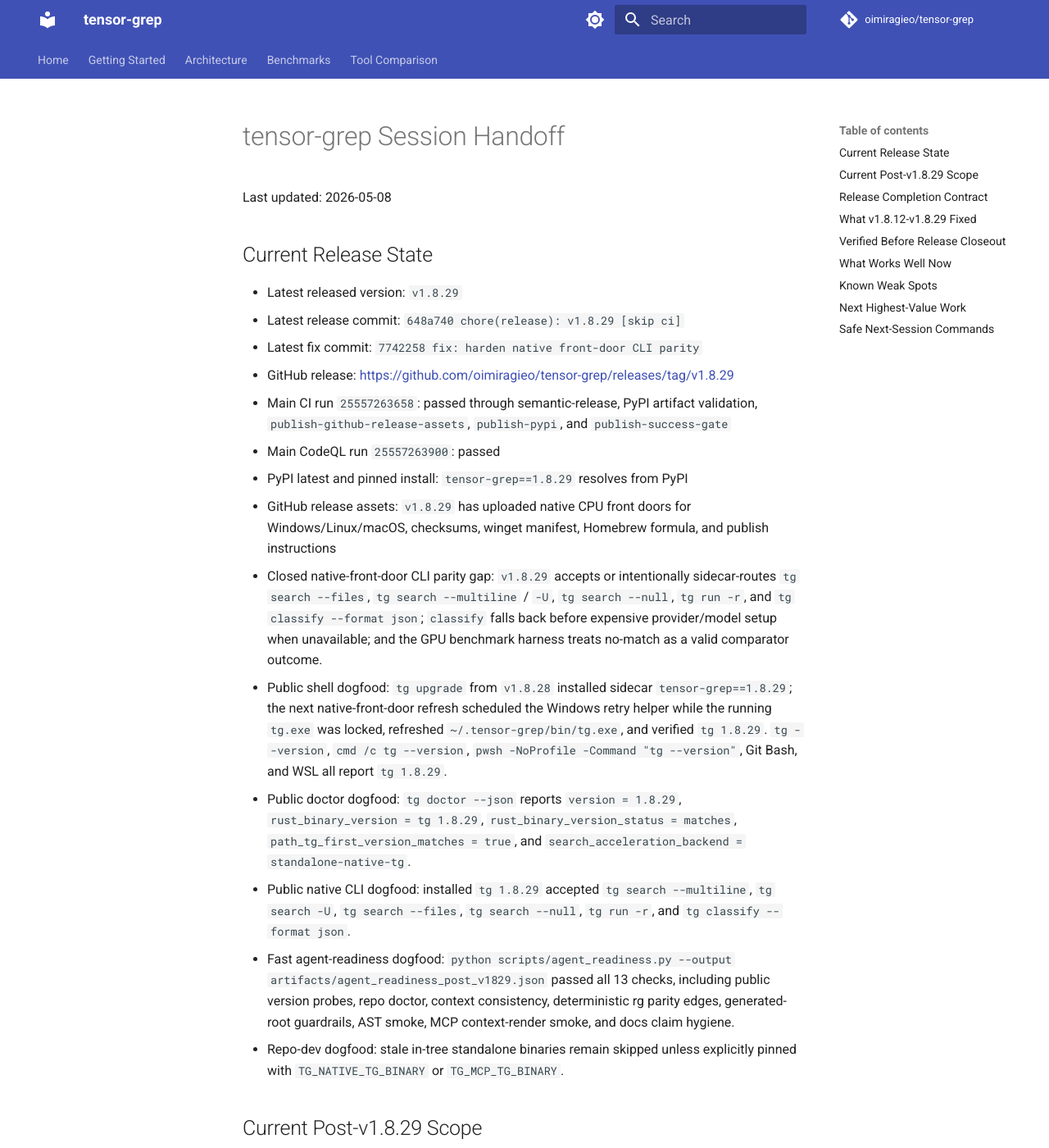
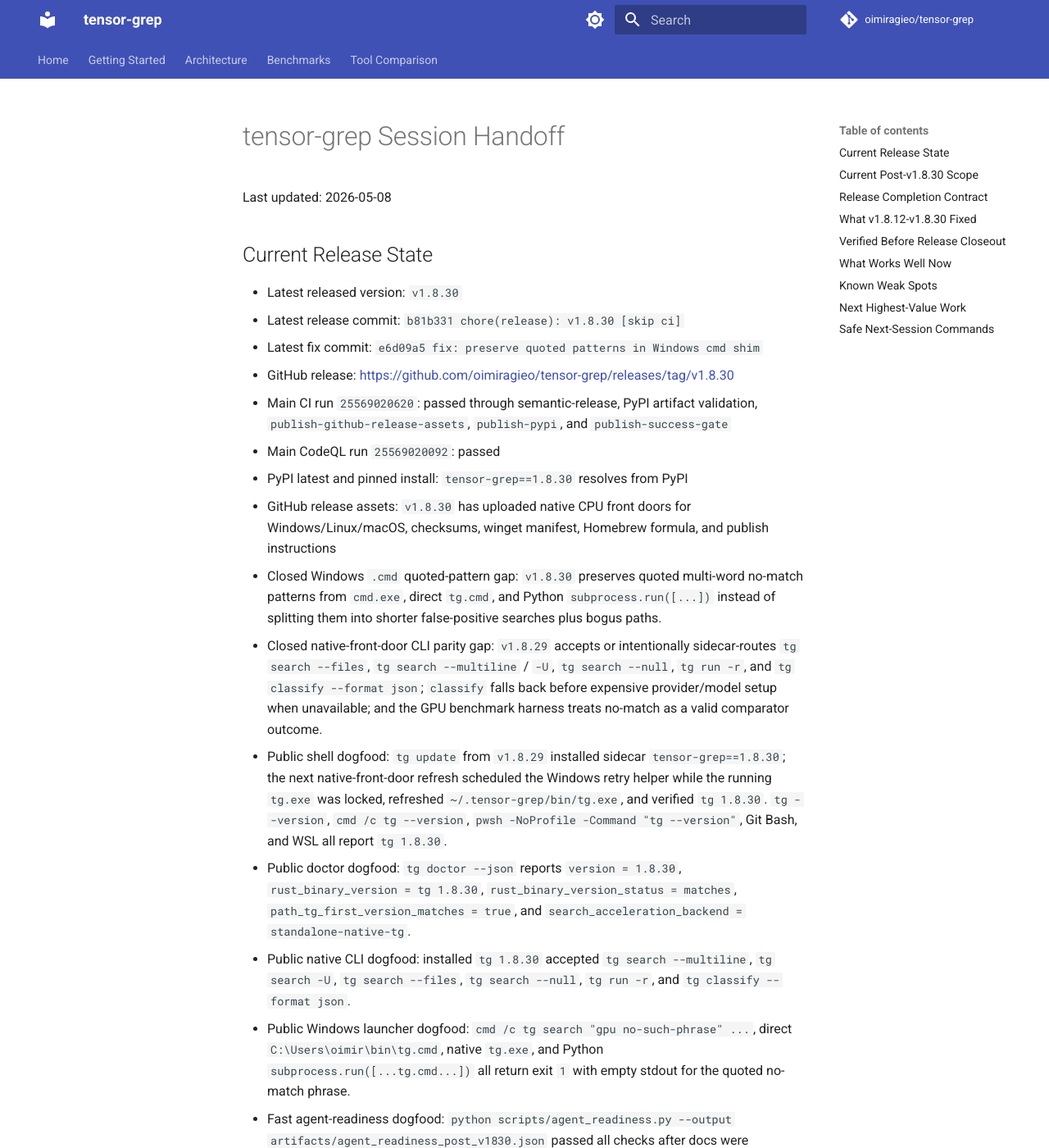
Before and after one commit to oimiragieo/tensor-grep, an MkDocs documentation site: the page built from docs/SESSION_HANDOFF.md, in a window 1280 px wide and 1400 px high. Shown: the whole window at 82% size. Built offline with MkDocs 1.6.1 and Material for MkDocs 9.7.7, drawn with Linux system fonts in a browser that asks for light colours; comment, search, counter and statistics services are not loaded; some of the changed text lies outside the part shown.

Commit message:
docs: update v1.8.30 release handoff

```diff
--- a/docs/SESSION_HANDOFF.md
+++ b/docs/SESSION_HANDOFF.md
@@ -4,26 +4,28 @@
 
 ## Current Release State
 
-- Latest released version: `v1.8.29`
-- Latest release commit: `648a740 chore(release): v1.8.29 [skip ci]`
-- Latest fix commit: `7742258 fix: harden native front-door CLI parity`
-- GitHub release: <https://github.com/oimiragieo/tensor-grep/releases/tag/v1.8.29>
-- Main CI run `25557263658`: passed through semantic-release, PyPI artifact validation, `publish-github-release-assets`, `publish-pypi`, and `publish-success-gate`
-- Main CodeQL run `25557263900`: passed
-- PyPI latest and pinned install: `tensor-grep==1.8.29` resolves from PyPI
-- GitHub release assets: `v1.8.29` has uploaded native CPU front doors for Windows/Linux/macOS, checksums, winget manifest, Homebrew formula, and publish instructions
+- Latest released version: `v1.8.30`
+- Latest release commit: `b81b331 chore(release): v1.8.30 [skip ci]`
+- Latest fix commit: `e6d09a5 fix: preserve quoted patterns in Windows cmd shim`
+- GitHub release: <https://github.com/oimiragieo/tensor-grep/releases/tag/v1.8.30>
+- Main CI run `25569020620`: passed through semantic-release, PyPI artifact validation, `publish-github-release-assets`, `publish-pypi`, and `publish-success-gate`
+- Main CodeQL run `25569020092`: passed
+- PyPI latest and pinned install: `tensor-grep==1.8.30` resolves from PyPI
+- GitHub release assets: `v1.8.30` has uploaded native CPU front doors for Windows/Linux/macOS, checksums, winget manifest, Homebrew formula, and publish instructions
+- Closed Windows `.cmd` quoted-pattern gap: `v1.8.30` preserves quoted multi-word no-match patterns from `cmd.exe`, direct `tg.cmd`, and Python `subprocess.run([...])` instead of splitting them into shorter false-positive searches plus bogus paths.
 - Closed native-front-door CLI parity gap: `v1.8.29` accepts or intentionally sidecar-routes `tg search --files`, `tg search --multiline` / `-U`, `tg search --null`, `tg run -r`, and `tg classify --format json`; `classify` falls back before expensive provider/model setup when unavailable; and the GPU benchmark harness treats no-match as a valid comparator outcome.
-- Public shell dogfood: `tg upgrade` from `v1.8.28` installed sidecar `tensor-grep==1.8.29`; the next native-front-door refresh scheduled the Windows retry helper while the running `tg.exe` was locked, refreshed `~/.tensor-grep/bin/tg.exe`, and verified `tg 1.8.29`. `tg --version`, `cmd /c tg --version`, `pwsh -NoProfile -Command "tg --version"`, Git Bash, and WSL all report `tg 1.8.29`.
-- Public doctor dogfood: `tg doctor --json` reports `version = 1.8.29`, `rust_binary_version = tg 1.8.29`, `rust_binary_version_status = matches`, `path_tg_first_version_matches = true`, and `search_acceleration_backend = standalone-native-tg`.
-- Public native CLI dogfood: installed `tg 1.8.29` accepted `tg search --multiline`, `tg search -U`, `tg search --files`, `tg search --null`, `tg run -r`, and `tg classify --format json`.
-- Fast agent-readiness dogfood: `python scripts/agent_readiness.py --output artifacts/agent_readiness_post_v1829.json` passed all 13 checks, including public version probes, repo doctor, context consistency, deterministic rg parity edges, generated-root guardrails, AST smoke, MCP context-render smoke, and docs claim hygiene.
+- Public shell dogfood: `tg update` from `v1.8.29` installed sidecar `tensor-grep==1.8.30`; the next native-front-door refresh scheduled the Windows retry helper while the running `tg.exe` was locked, refreshed `~/.tensor-grep/bin/tg.exe`, and verified `tg 1.8.30`. `tg --version`, `cmd /c tg --version`, `pwsh -NoProfile -Command "tg --version"`, Git Bash, and WSL all report `tg 1.8.30`.
+- Public doctor dogfood: `tg doctor --json` reports `version = 1.8.30`, `rust_binary_version = tg 1.8.30`, `rust_binary_version_status = matches`, `path_tg_first_version_matches = true`, and `search_acceleration_backend = standalone-native-tg`.
+- Public native CLI dogfood: installed `tg 1.8.30` accepted `tg search --multiline`, `tg search -U`, `tg search --files`, `tg search --null`, `tg run -r`, and `tg classify --format json`.
+- Public Windows launcher dogfood: `cmd /c tg search "gpu no-such-phrase" ...`, direct `C:\Users\oimir\bin\tg.cmd`, native `tg.exe`, and Python `subprocess.run([...tg.cmd...])` all return exit `1` with empty stdout for the quoted no-match phrase.
+- Fast agent-readiness dogfood: `python scripts/agent_readiness.py --output artifacts/agent_readiness_post_v1830.json` passed all checks after docs were synchronized, including public version probes, `public-windows-launcher-quoted-patterns`, repo doctor, context consistency, deterministic rg parity edges, generated-root guardrails, AST smoke, MCP context-render smoke, and docs claim hygiene.
 - Repo-dev dogfood: stale in-tree standalone binaries remain skipped unless explicitly pinned with `TG_NATIVE_TG_BINARY` or `TG_MCP_TG_BINARY`.
 
-## Current Post-v1.8.29 Scope
+## Current Post-v1.8.30 Scope
 
 Current release branch is closed. Use a new branch from `origin/main` for follow-up work. The latest docs/product merge is PR #66 `docs: define agent context capsule roadmap` at `f311469`; main CI run `25561521904` and CodeQL/dynamic main run `25561520180` passed, and semantic-release correctly skipped publishing because the change was docs-only.
 
-Active follow-up: fix the public Windows `.cmd` bridge so quoted multi-word no-match patterns from `cmd.exe`, direct `tg.cmd`, and Python `subprocess.run([...])` stay one argv item instead of producing a shorter false-positive search plus bogus paths. The fast gate now includes `public-windows-launcher-quoted-patterns`.
+The public Windows `.cmd` bridge quoted multi-word no-match follow-up shipped in `v1.8.30`. The fast gate now includes `public-windows-launcher-quoted-patterns`.
 
 The immediate `v1.8.28` native-front-door CLI parity follow-up shipped in `v1.8.29`:
 
@@ -57,7 +59,7 @@
 
 For docs/test/chore-only work, use a non-release PR title, wait for PR CI, and merge only when requested or clearly required. After merge, main CI should pass, but semantic-release should skip release publishing.
 
-## What v1.8.12-v1.8.29 Fixed
+## What v1.8.12-v1.8.30 Fixed
 
 - Windows `--files-with-matches` no longer expands huge candidate file lists into the ripgrep subprocess argv, avoiding `WinError 206`.
 - No-path `--files-with-matches` now preserves raw rg-style paths such as `AGENTS.md` instead of emitting `.\AGENTS.md`.
@@ -96,6 +98,7 @@
 - The `v1.8.27` release hardened stable installers and sidecar upgrade resolution against stale package metadata, yanked releases, missing post-upgrade imports, unchecked native installer failures, and broken staged replacement.
 - The `v1.8.28` release refreshes the managed release-native front door after sidecar upgrades, including the Windows retry-helper path for locked `tg.exe` replacement.
 - The `v1.8.29` release hardens public-native CLI parity for advertised search/run/classify flags and fixes the GPU no-match correctness benchmark harness.
+- The `v1.8.30` release preserves quoted multi-word no-match patterns through the Windows `.cmd` bridge for `cmd.exe`, direct `tg.cmd`, and Python `subprocess.run([...])`.
 
 ## Verified Before Release Closeout
 
@@ -111,6 +114,7 @@
 - PR #61 `fix: harden stable installer and upgrade resolution`: merged and released as `v1.8.27`
 - PR #62 `fix: refresh managed native front door after upgrade`: merged and released as `v1.8.28`
 - PR #64 `fix: harden native front-door CLI parity`: merged and released as `v1.8.29`
+- PR #68 `fix: preserve quoted patterns in Windows cmd shim`: merged and released as `v1.8.30`
 - `uv run pytest tests/unit/test_install_scripts.py -q`: `18 passed` on the LF-shim fix branch
 - `uv run pytest tests/unit/test_cli_bootstrap.py tests/unit/test_cli_modes.py tests/unit/test_public_docs_governance.py -q`: `287 passed` on the CLI polish branch
 - PowerShell parser checks for `scripts/install.ps1` under both `pwsh` and Windows PowerShell: passed
@@ -151,6 +155,12 @@
 - PyPI version-specific page and simple index expose `tensor-grep 1.8.29`; `python -m pip index versions tensor-grep --no-cache-dir` reports `1.8.29`.
 - Public upgrade dogfood verified `tg upgrade` from `v1.8.28` to sidecar `tensor-grep==1.8.29`, the scheduled Windows native-front-door retry helper, and final profiled PowerShell / `cmd` / `pwsh -NoProfile` / Git Bash / WSL resolution to `tg 1.8.29`.
 - Public native CLI dogfood verified `tg search --multiline`, `tg search -U`, `tg search --files`, `tg search --null`, `tg run -r`, and `tg classify --format json` on installed `tg 1.8.29`.
+- Main CI run `25569020620`: passed through `publish-github-release-assets`, `publish-pypi`, and `publish-success-gate`.
+- Main CodeQL run `25569020092`: passed.
+- GitHub release assets are uploaded for `v1.8.30`, including `tg-windows-amd64-cpu.exe`, `tg-linux-amd64-cpu`, `tg-macos-amd64-cpu`, `CHECKSUMS.txt`, `BUNDLE_CHECKSUMS.txt`, `oimiragieo.tensor-grep.yaml`, `tensor-grep.rb`, and `PUBLISH_INSTRUCTIONS.md`.
+- PyPI version-specific page and simple index expose `tensor-grep 1.8.30`; `python -m pip index versions tensor-grep --no-cache-dir` reports `1.8.30`.
+- Public update dogfood verified `tg update` from `v1.8.29` to sidecar `tensor-grep==1.8.30`, the scheduled Windows native-front-door retry helper, and final profiled PowerShell / `cmd` / `pwsh -NoProfile` / Git Bash / WSL resolution to `tg 1.8.30`.
+- Public launcher dogfood verified `cmd /c tg`, direct `tg.cmd`, native `tg.exe`, and Python `subprocess.run([...tg.cmd...])` preserve `"gpu no-such-phrase"` as one no-match pattern and return exit `1` with no false-positive stdout.
 
 ## What Works Well Now
 
@@ -201,7 +211,7 @@
 uv run tg --version
 uv run tg doctor --json
 python -m pip index versions tensor-grep --index-url https://pypi.org/simple --no-cache-dir
-gh release view v1.8.29 --json tagName,publishedAt,url,assets
+gh release view v1.8.30 --json tagName,publishedAt,url,assets
 python scripts/agent_readiness.py --output artifacts/agent_readiness.json
 tg --version
 cmd /c tg --version
```
Also changed, not shown: AGENTS.md (+11 -9 lines), README.md (+17 -16 lines), SKILL.md (+14 -13 lines), docs/CONTINUATION_PLAN.md (+10 -9 lines), docs/CONTRACTS.md (+1 -1 lines), 1 other file.
